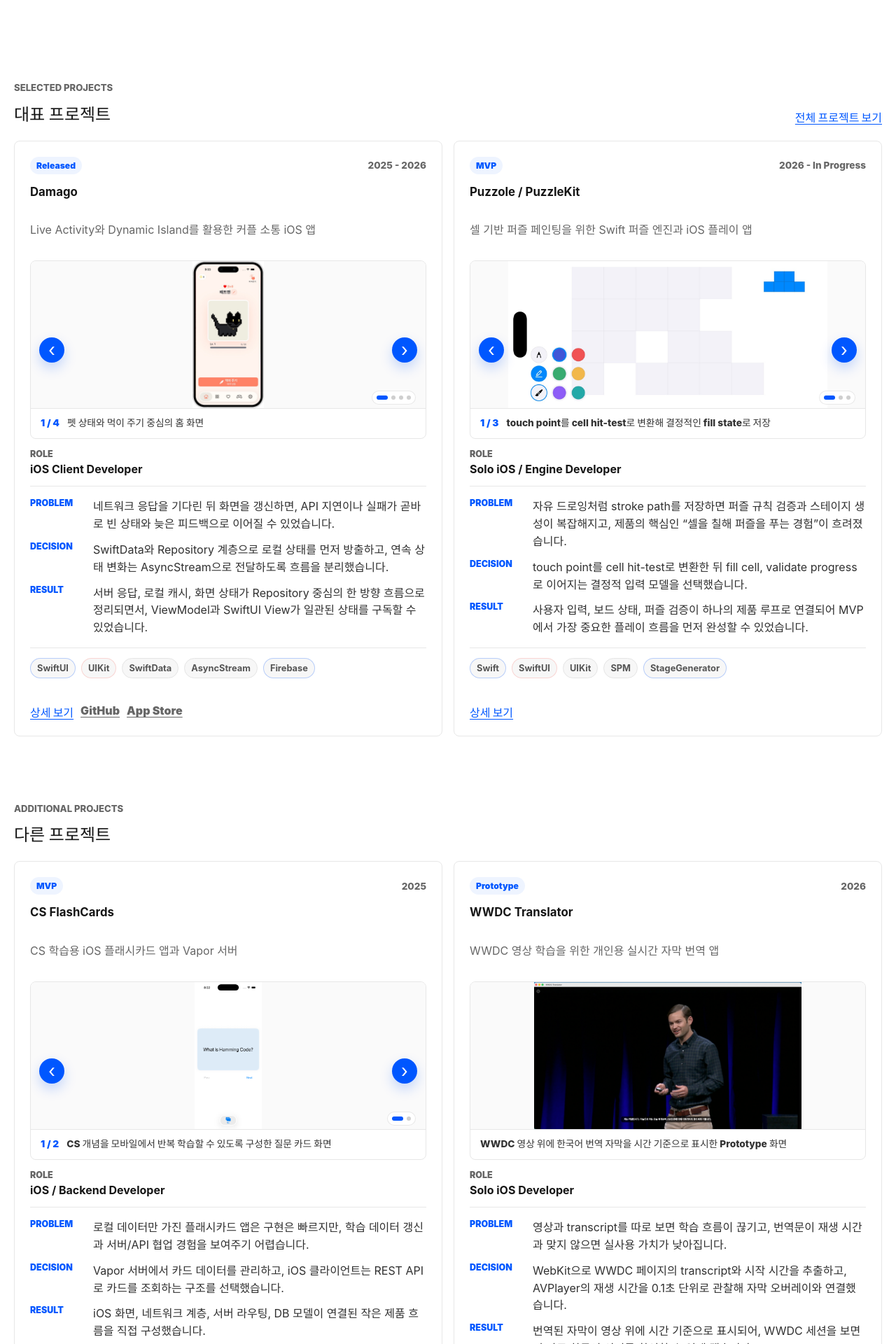
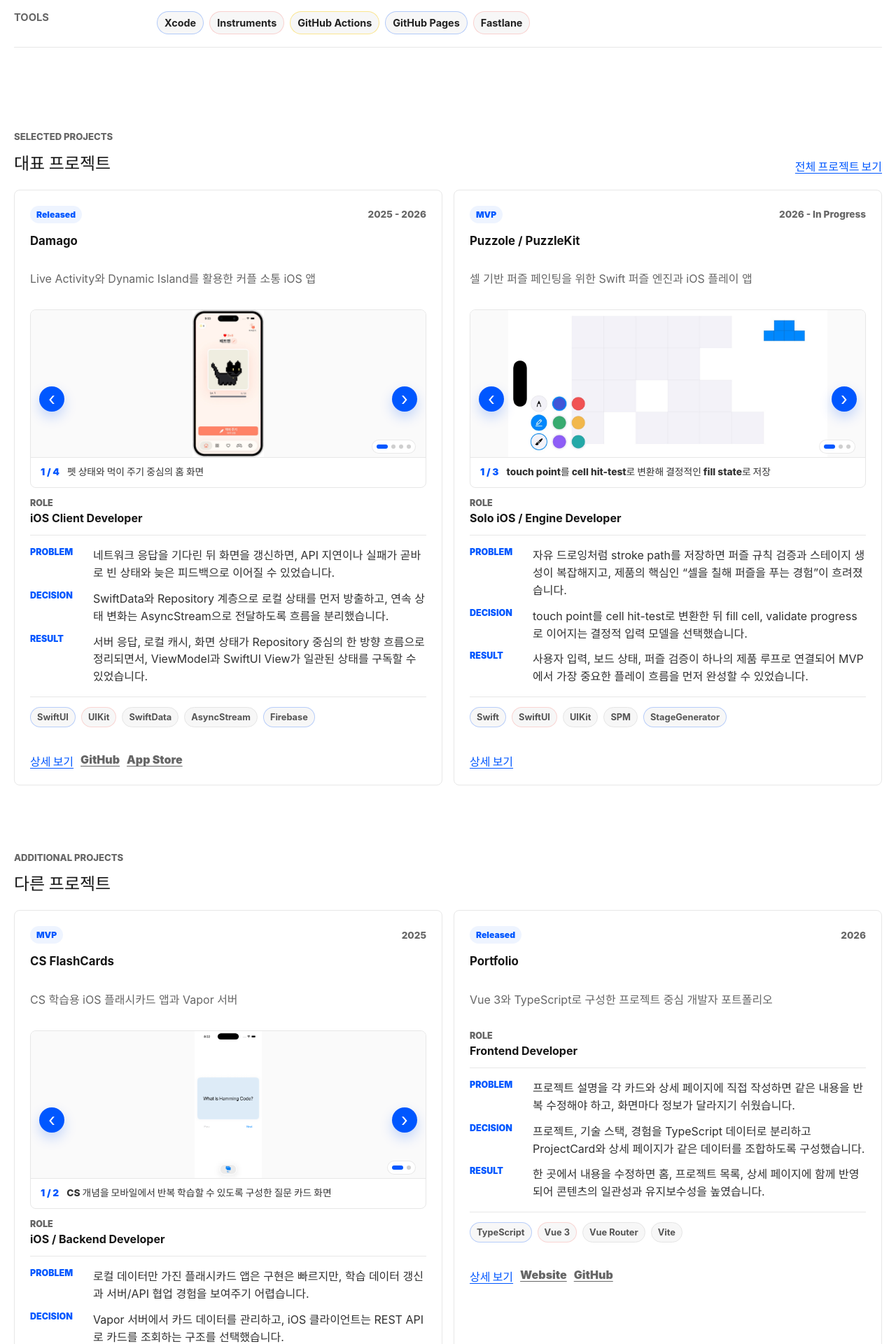
Before and after one commit to wodud1107/portfolio, a Vue app: page / in a window 1280 px wide. Shown: the part 880-2800 px from the top of the page at 70% size. Built offline with nearby package versions, Linux system fonts and the light colour scheme.

Commit message:
feat: 포트폴리오 프로젝트 경험 추가

```diff
--- a/src/data/projects.ts
+++ b/src/data/projects.ts
@@ -676,6 +676,66 @@
     ],
   },
   {
+    slug: "portfolio",
+    name: "Portfolio",
+    summary: "Vue 3와 TypeScript로 구성한 프로젝트 중심 개발자 포트폴리오",
+    role: "Frontend Developer",
+    period: "2026",
+    status: "Released",
+    featured: false,
+    categories: ["Frontend", "Product"],
+    tags: ["Personal Project", "Deployed"],
+    keywords: [
+      "TypeScript",
+      "Vue 3",
+      "Vue Router",
+      "Vite",
+      "GitHub Pages",
+    ],
+    links: [
+      {
+        label: "Website",
+        href: "https://wodud1107.github.io/portfolio/",
+      },
+      {
+        label: "GitHub",
+        href: "https://github.com/wodud1107/portfolio",
+      },
+    ],
+    overview: [
+      "프로젝트 경험과 의사결정 과정을 일관된 구조로 전달하기 위해 만든 Vue 기반 포트폴리오입니다.",
+      "프로젝트, 기술 스택, 경험 데이터를 분리하고 재사용 가능한 컴포넌트와 라우트에서 조합하도록 구성했습니다.",
+    ],
+    problem: [
+      "프로젝트가 늘어나면서 카드와 상세 페이지에 같은 내용을 반복 작성하면 수정 지점이 분산되고 정보가 달라질 수 있었습니다.",
+      "GitHub Pages의 하위 경로 배포와 SPA 직접 접근을 함께 지원하려면 asset base와 라우팅 fallback을 맞춰야 했습니다.",
+    ],
+    roleDetails: [
+      "Vue 컴포넌트와 TypeScript 데이터 모델로 홈, 프로젝트 목록, 상세 페이지를 구성했습니다.",
+      "Vue Router 기반 내비게이션과 GitHub Actions·Pages 배포 흐름을 연결했습니다.",
+    ],
+    decisionStories: [
+      {
+        title: "콘텐츠와 화면 컴포넌트 분리",
+        problem:
+          "프로젝트 설명을 각 카드와 상세 페이지에 직접 작성하면 같은 내용을 반복 수정해야 하고, 화면마다 정보가 달라지기 쉬웠습니다.",
+        decision:
+          "프로젝트, 기술 스택, 경험을 TypeScript 데이터로 분리하고 ProjectCard와 상세 페이지가 같은 데이터를 조합하도록 구성했습니다.",
+        result:
+          "한 곳에서 내용을 수정하면 홈, 프로젝트 목록, 상세 페이지에 함께 반영되어 콘텐츠의 일관성과 유지보수성을 높였습니다.",
+      },
+      {
+        title: "GitHub Pages SPA 경로 대응",
+        problem:
+          "GitHub Pages의 `/portfolio/` 하위 경로에서 asset 절대 경로와 Vue Router history fallback이 맞지 않아 배포 화면과 직접 접근 경로가 깨졌습니다.",
+        decision:
+          "Vite base와 Vue Router base를 배포 경로에 맞추고, 빌드 시 `index.html`을 `404.html`로 복사해 SPA fallback을 구성했습니다.",
+        result:
+          "GitHub Pages에서도 정적 asset, 내비게이션, 프로젝트 상세 URL 직접 접근이 같은 기준으로 동작하도록 배포 구조를 정리했습니다.",
+      },
+    ],
+  },
+  {
     slug: "wwdc-translator",
     name: "WWDC Translator",
     summary: "WWDC 영상 학습을 위한 개인용 실시간 자막 번역 앱",
--- a/src/data/techStack.ts
+++ b/src/data/techStack.ts
@@ -6,7 +6,11 @@
 export const stackGroups: StackGroup[] = [
   {
     title: 'Language',
-    items: ['Swift', 'C', 'Python'],
+    items: ['Swift', 'C', 'Python', 'TypeScript'],
+  },
+  {
+    title: 'Frontend',
+    items: ['Vue 3', 'Vue Router', 'Vite', 'Plain CSS'],
   },
   {
     title: 'iOS / Apple',
@@ -22,6 +26,6 @@
   },
   {
     title: 'Tools',
-    items: ['Xcode', 'Instruments', 'GitHub Actions', 'Fastlane'],
+    items: ['Xcode', 'Instruments', 'GitHub Actions', 'GitHub Pages', 'Fastlane'],
   },
 ];
--- a/src/pages/PrintPage.vue
+++ b/src/pages/PrintPage.vue
@@ -79,6 +79,7 @@
 const damago = projectBySlug("damago");
 const puzzole = projectBySlug("puzzole-puzzlekit");
 const csFlashCards = projectBySlug("cs-flashcards");
+const portfolio = projectBySlug("portfolio");
 const wwdcTranslator = projectBySlug("wwdc-translator");
 const gpioRsp = projectBySlug("gpio-rsp");
 
@@ -113,7 +114,14 @@
 ];
 
 const printSections = computed<PrintSection[]>(() => {
-  if (!damago || !puzzole || !csFlashCards || !wwdcTranslator || !gpioRsp)
+  if (
+    !damago ||
+    !puzzole ||
+    !csFlashCards ||
+    !portfolio ||
+    !wwdcTranslator ||
+    !gpioRsp
+  )
     return [];
 
   if (variant.value === "general") {
@@ -158,6 +166,17 @@
           "CSV 데이터 Import와 Migration 분리",
         ],
         includeProductImages: true,
+        includeLinks: true,
+      },
+      {
+        title: "Portfolio - Vue / SPA 배포 구조",
+        project: portfolio,
+        includeOverview: true,
+        includeRole: true,
+        storyTitles: [
+          "콘텐츠와 화면 컴포넌트 분리",
+          "GitHub Pages SPA 경로 대응",
+        ],
         includeLinks: true,
       },
       {
@@ -236,7 +255,7 @@
     },
     {
       title: "Other Projects",
-      summaryProjects: [csFlashCards, wwdcTranslator, gpioRsp],
+      summaryProjects: [csFlashCards, portfolio, wwdcTranslator, gpioRsp],
     },
   ];
 });
--- a/src/pages/ProjectsPage.vue
+++ b/src/pages/ProjectsPage.vue
@@ -4,7 +4,7 @@
 import ProjectCard from '../components/ProjectCard.vue';
 import { projects } from '../data/projects';
 
-const filters = ['All', 'iOS', 'Backend', 'System', 'Product', 'Performance'];
+const filters = ['All', 'iOS', 'Frontend', 'Backend', 'System', 'Product', 'Performance'];
 const selectedFilter = ref('All');
 
 const filteredProjects = computed(() => {
```
Also changed, not shown: 1 other file (tests, documents, lock files or other folders).
